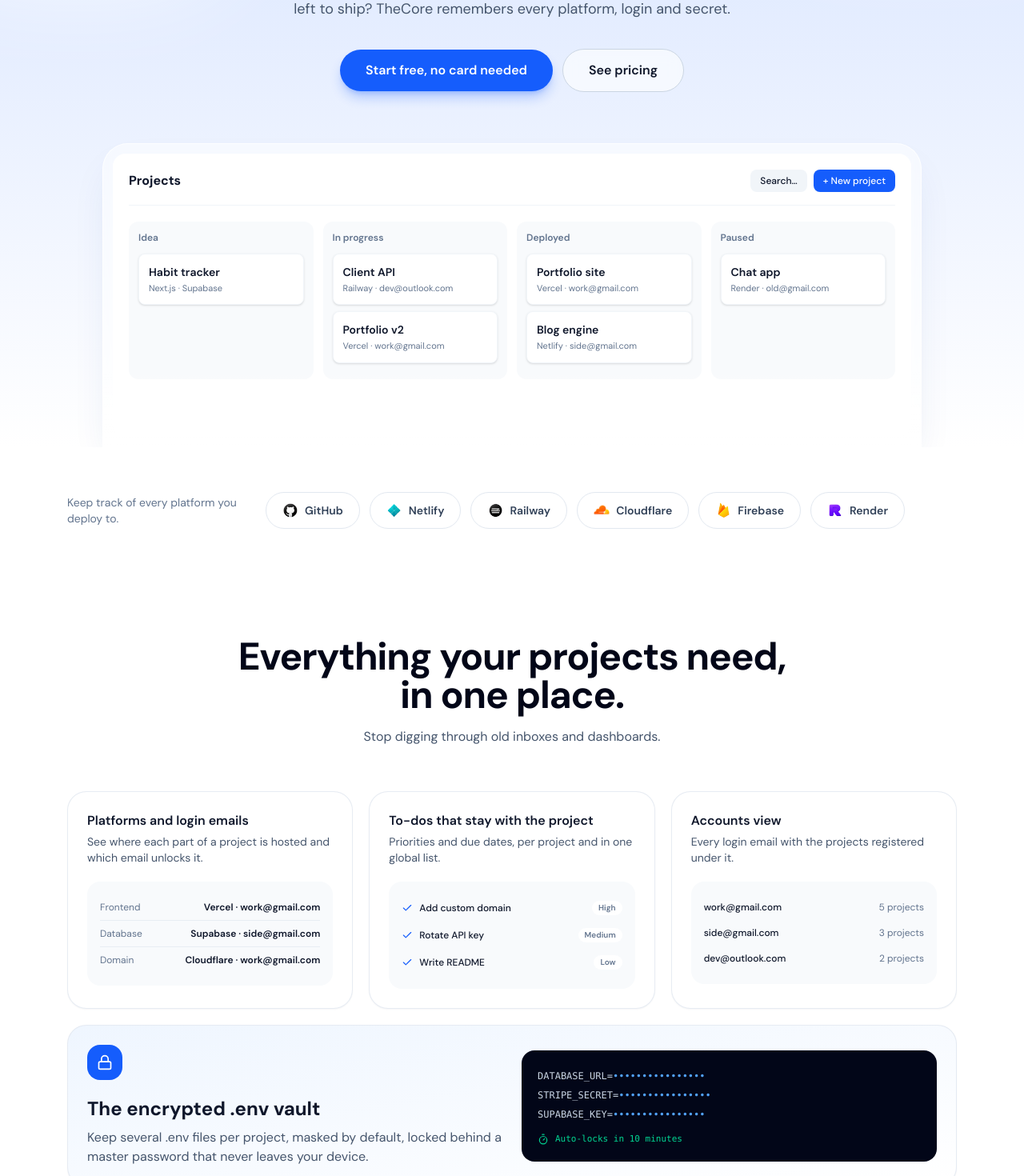
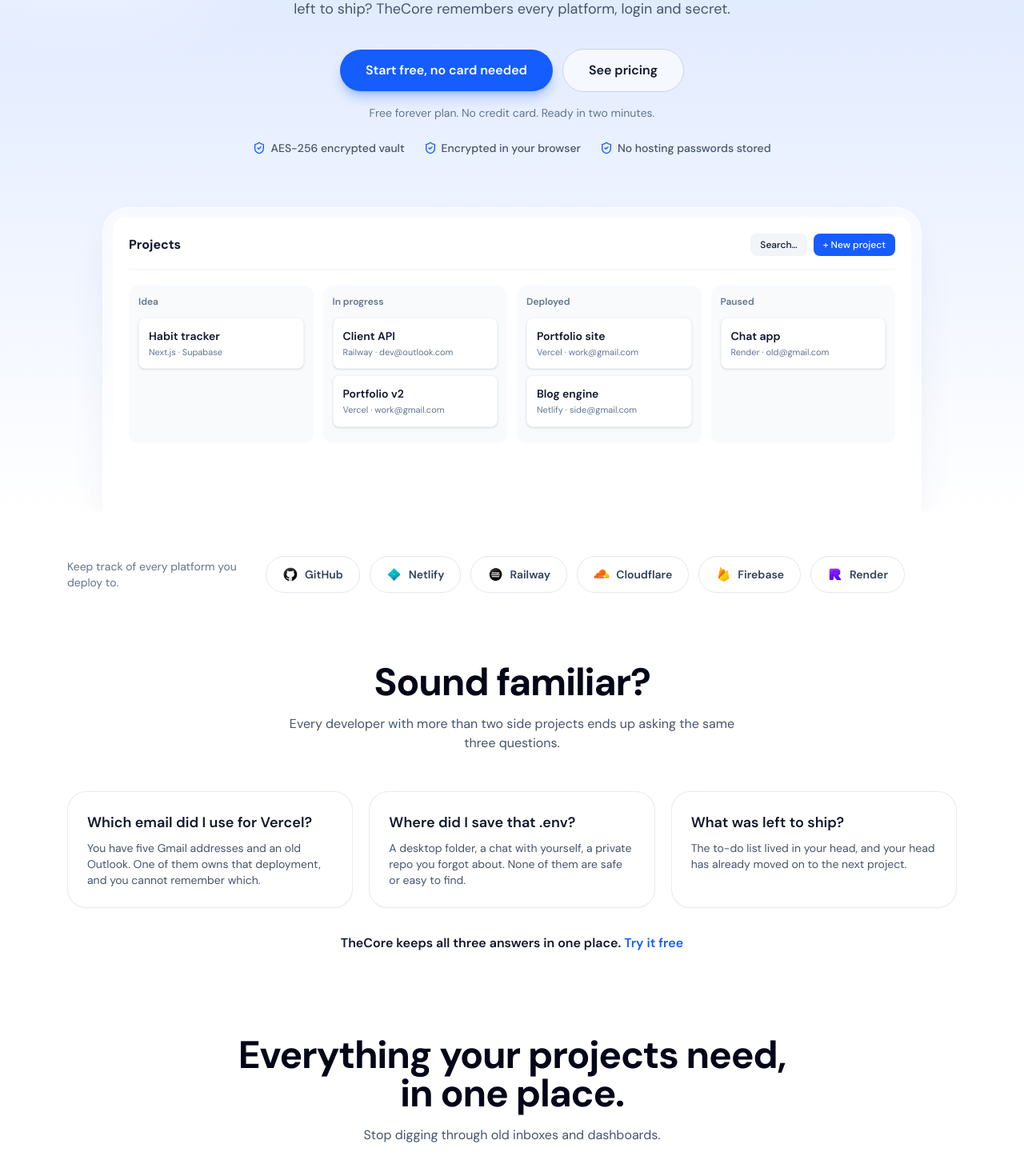
Before and after one commit to dharanigovardhan2008/TheCore, a Next.js app: page / in a window 1280 px wide. Shown: the part 440-1910 px from the top of the page at 80% size. Built offline with nearby package versions, Linux system fonts and the light colour scheme; no server answers; the database is empty.

Commit message:
Chnaged the home page ui

```diff
--- a/app/page.tsx
+++ b/app/page.tsx
@@ -1,7 +1,7 @@
 import Link from 'next/link'
 import Image from 'next/image'
 import { headers } from 'next/headers'
-import { Lock, Check, Timer } from 'lucide-react'
+import { Lock, Check, Timer, X, ShieldCheck, ArrowRight } from 'lucide-react'
 import { createClient } from '@/utils/supabase/server'
 import { currencyFromCountry } from '@/lib/currency'
 import Reveal from '@/components/ui/Reveal'
@@ -26,11 +26,26 @@ const steps = [
   ['Lock your secrets', 'Store .env files in the encrypted vault and list what is left to do.'],
 ]
 const faqs = [
+  ['What happens when I reach the free limit?', 'The Free plan includes 3 projects. When you try to add another, TheCore asks you to upgrade. Everything you already saved stays exactly as it is.'],
+  ['Can I leave whenever I want?', 'Yes. You can export all of your data as JSON at any time, so you are never locked in.'],
   ['Can you read my .env files?', 'No. They are encrypted in your browser before they are saved. Without your master password, nobody can read them, including us. A lost master password cannot be recovered.'],
   ['Do you store my hosting passwords?', 'Never. TheCore only records which email you used on each platform.'],
   ['Is everything end-to-end encrypted?', 'Only the .env vault is. Project names, platforms, emails and to-dos are stored normally, protected by row-level security.'],
   ['Does Pro renew automatically?', 'It depends on how you pay. In India (INR via Cashfree), Pro is a prepaid pass for 1 or 12 months and never renews by itself. For international customers (USD via Polar), Pro renews automatically until you cancel it from Billing, and you keep access until the end of the period you paid for.'],
 ]
+const pains = [
+  ['Which email did I use for Vercel?', 'You have five Gmail addresses and an old Outlook. One of them owns that deployment, and you cannot remember which.'],
+  ['Where did I save that .env?', 'A desktop folder, a chat with yourself, a private repo you forgot about. None of them are safe or easy to find.'],
+  ['What was left to ship?', 'The to-do list lived in your head, and your head has already moved on to the next project.'],
+] as const
+const compare = [
+  ['Which email runs each platform', 'Typed by hand, goes stale', 'One record per platform, grouped in the Accounts view'],
+  ['Your .env files', 'Plain text on disk or in a repo', 'Encrypted in your browser, masked by default'],
+  ['What is left to do', 'A separate app you forget to open', 'To-dos that stay with each project'],
+  ['Time to set up', 'You build and maintain the system', 'Under two minutes'],
+] as const
+const freePerks = ['Up to 3 projects', '1 encrypted .env file per project', 'Platform and login email tracker', 'To-do manager and Accounts view', 'Full JSON export and import']
+const proPerks = ['Unlimited projects', 'Unlimited encrypted .env files per project', 'Multi-environment configs (.env, .env.local, .env.prod)', 'Priority platform and database sync', 'Direct developer support', 'Early access to new features']
 const card = 'rounded-3xl border border-slate-200/80 bg-white p-6 shadow-[0_1px_2px_rgba(15,23,42,0.04)] transition hover:-translate-y-1 hover:shadow-xl hover:shadow-blue-900/5'
 const mini = 'mt-5 rounded-2xl bg-slate-50 p-4 text-sm'
 
@@ -83,6 +98,12 @@ export default async function Home() {
               <Link href={cta} className="rounded-full bg-blue-600 px-8 py-3.5 font-semibold text-white shadow-lg shadow-blue-600/30 transition hover:-translate-y-0.5 hover:bg-blue-700">Start free, no card needed</Link>
               <a href="#pricing" className="rounded-full border border-slate-300 bg-white/60 px-8 py-3.5 font-semibold backdrop-blur transition hover:bg-white">See pricing</a>
             </div>
+            <p className="mt-4 text-sm text-slate-500">Free forever plan. No credit card. Ready in two minutes.</p>
+            <div className="mt-6 flex flex-wrap items-center justify-center gap-x-6 gap-y-2 text-sm font-medium text-slate-600">
+              {['AES-256 encrypted vault', 'Encrypted in your browser', 'No hosting passwords stored'].map((t) => (
+                <span key={t} className="flex items-center gap-1.5"><ShieldCheck className="h-4 w-4 text-blue-600" />{t}</span>
+              ))}
+            </div>
           </Reveal>
 
           <Reveal delay={150} className="relative mx-auto mt-16 max-w-5xl">
@@ -120,6 +141,16 @@ export default async function Home() {
             </span>
           ))}
         </div>
+      </section>
+
+      <section className="mx-auto max-w-6xl px-5 pb-6 pt-8">
+        <Reveal className="text-center"><h2 className={h2}>Sound familiar?</h2><p className="mx-auto mt-4 max-w-xl text-slate-600">Every developer with more than two side projects ends up asking the same three questions.</p></Reveal>
+        <div className="mt-12 grid gap-5 md:grid-cols-3">
+          {pains.map(([q, d], i) => (
+            <Reveal key={q} delay={i * 80}><div className={`${card} h-full`}><h3 className="text-lg font-semibold">{q}</h3><p className="mt-2 text-sm text-slate-600">{d}</p></div></Reveal>
+          ))}
+        </div>
+        <Reveal className="mt-8 text-center"><p className="font-semibold text-slate-900">TheCore keeps all three answers in one place. <Link href={cta} className="text-blue-600 hover:underline">Try it free</Link></p></Reveal>
       </section>
 
       <section id="features" className="mx-auto max-w-6xl scroll-mt-20 px-5 py-20">
@@ -160,6 +191,42 @@ export default async function Home() {
         </div>
       </section>
 
+      <section className="mx-auto max-w-5xl px-5 py-20">
+        <Reveal className="text-center"><h2 className={h2}>Why not just use a spreadsheet?</h2><p className="mx-auto mt-4 max-w-xl text-slate-600">You can. Here is what you give up.</p></Reveal>
+        <Reveal delay={80}>
+          <div className="mt-12 overflow-hidden rounded-3xl border border-slate-200 bg-white shadow-sm">
+            <div className="grid grid-cols-[1.1fr_1fr_1fr] gap-4 border-b border-slate-100 bg-slate-50 px-5 py-4 text-xs font-semibold uppercase tracking-wide text-slate-500">
+              <span />
+              <span>Notes, sheets, local files</span>
+              <span className="text-blue-600">TheCore</span>
+            </div>
+            {compare.map(([what, other, core]) => (
+              <div key={what} className="grid grid-cols-[1.1fr_1fr_1fr] gap-4 border-b border-slate-100 px-5 py-4 text-sm last:border-0">
+                <span className="font-semibold text-slate-900">{what}</span>
+                <span className="flex items-start gap-2 text-slate-500"><X className="mt-0.5 h-4 w-4 shrink-0 text-slate-400" />{other}</span>
+                <span className="flex items-start gap-2 font-medium text-slate-800"><Check className="mt-0.5 h-4 w-4 shrink-0 text-blue-600" />{core}</span>
+              </div>
+            ))}
+          </div>
+        </Reveal>
+      </section>
+
+      <section className="mx-auto max-w-5xl px-5 pb-6">
+        <Reveal className="text-center"><h2 className={h2}>Start free. Upgrade when you outgrow it.</h2><p className="mx-auto mt-4 max-w-xl text-slate-600">Most people begin with the Free plan. Pro is there when your project list grows past three.</p></Reveal>
+        <div className="mt-12 grid gap-5 md:grid-cols-2">
+          <Reveal><div className={`${card} h-full`}>
+            <p className="text-sm font-semibold uppercase tracking-wide text-slate-500">Free</p>
+            <ul className="mt-5 space-y-3 text-sm text-slate-700">{freePerks.map((t) => <li key={t} className="flex items-start gap-2"><Check className="mt-0.5 h-4 w-4 shrink-0 text-slate-400" />{t}</li>)}</ul>
+            <Link href={cta} className="mt-7 inline-block rounded-full border border-slate-300 px-6 py-3 text-sm font-semibold transition hover:bg-slate-50">Start free</Link>
+          </div></Reveal>
+          <Reveal delay={80}><div className="h-full rounded-3xl border border-blue-200 bg-gradient-to-br from-blue-50 to-white p-6 shadow-lg shadow-blue-900/5">
+            <p className="text-sm font-semibold uppercase tracking-wide text-blue-600">Pro</p>
+            <ul className="mt-5 space-y-3 text-sm text-slate-800">{proPerks.map((t) => <li key={t} className="flex items-start gap-2"><Check className="mt-0.5 h-4 w-4 shrink-0 text-blue-600" />{t}</li>)}</ul>
+            <a href="#pricing" className="group mt-7 inline-flex items-center gap-2 rounded-full bg-blue-600 px-6 py-3 text-sm font-semibold text-white shadow-lg shadow-blue-600/25 transition hover:bg-blue-700">See Pro pricing<ArrowRight className="h-4 w-4 transition-transform group-hover:translate-x-0.5" /></a>
+          </div></Reveal>
+        </div>
+      </section>
+
       <Reveal><PricingSection signedIn={Boolean(user)} initialCurrency={currencyFromCountry(country)} prices={prices} /></Reveal>
 
       <section id="faq" className="mx-auto max-w-3xl scroll-mt-20 px-5 py-24">
@@ -175,8 +242,9 @@ export default async function Home() {
       <section className="px-5 pb-24">
         <div className="mx-auto max-w-5xl rounded-[2rem] bg-gradient-to-br from-blue-600 to-blue-500 px-6 py-16 text-center text-white">
           <h2 className="mx-auto max-w-xl text-4xl font-bold tracking-tight sm:text-5xl">Stop searching. Start shipping.</h2>
-          <p className="mx-auto mt-4 max-w-md text-blue-100">Set up your first project in under two minutes.</p>
+          <p className="mx-auto mt-4 max-w-md text-blue-100">Set up your first project in under two minutes. Know where everything lives before you forget it again.</p>
           <Link href={cta} className="mt-8 inline-block rounded-full bg-white px-8 py-3.5 font-semibold text-blue-700 transition hover:-translate-y-0.5 hover:bg-blue-50">Create your free account</Link>
+          <p className="mt-4 text-sm text-blue-100/90">Free forever plan. No credit card needed.</p>
         </div>
       </section>
 
```
